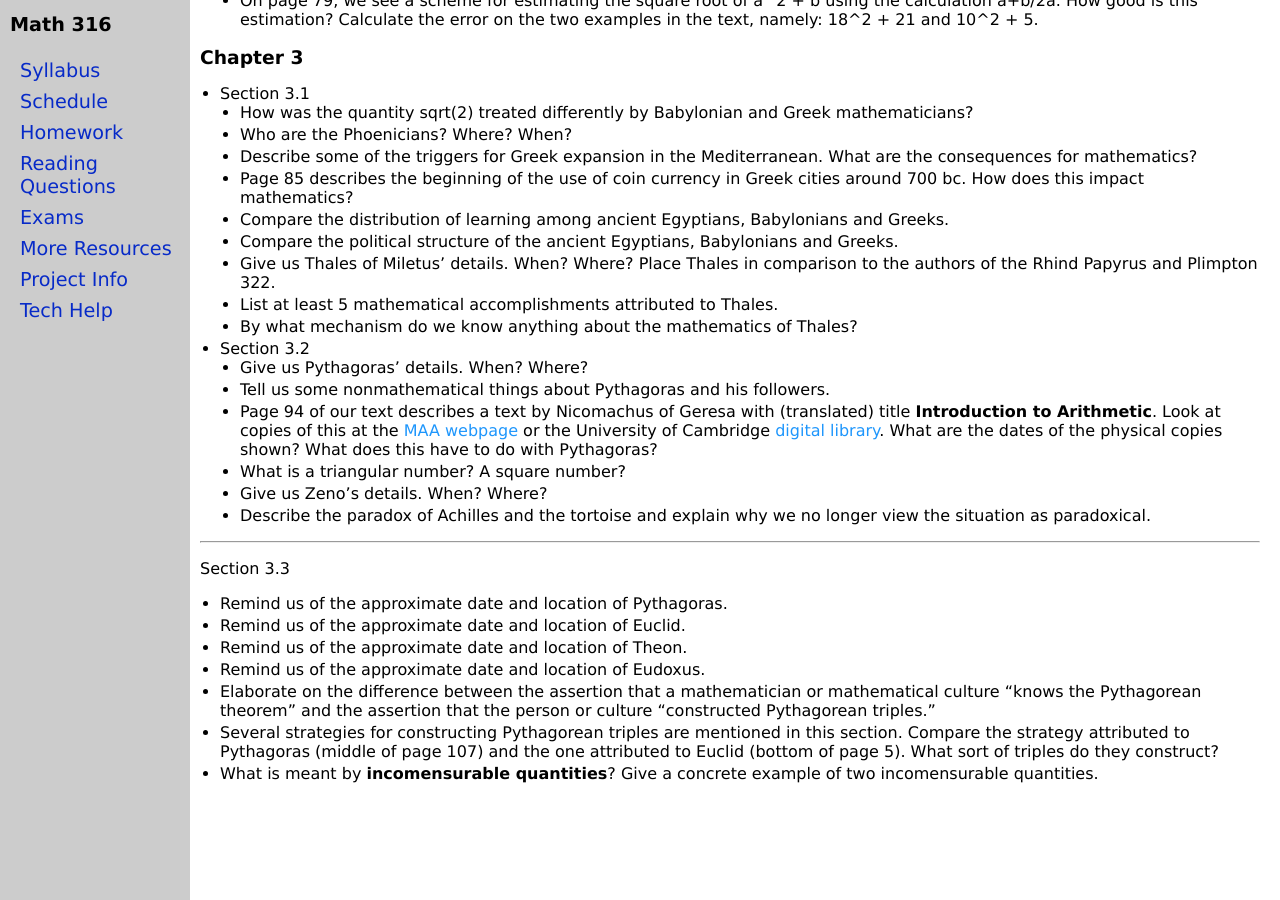
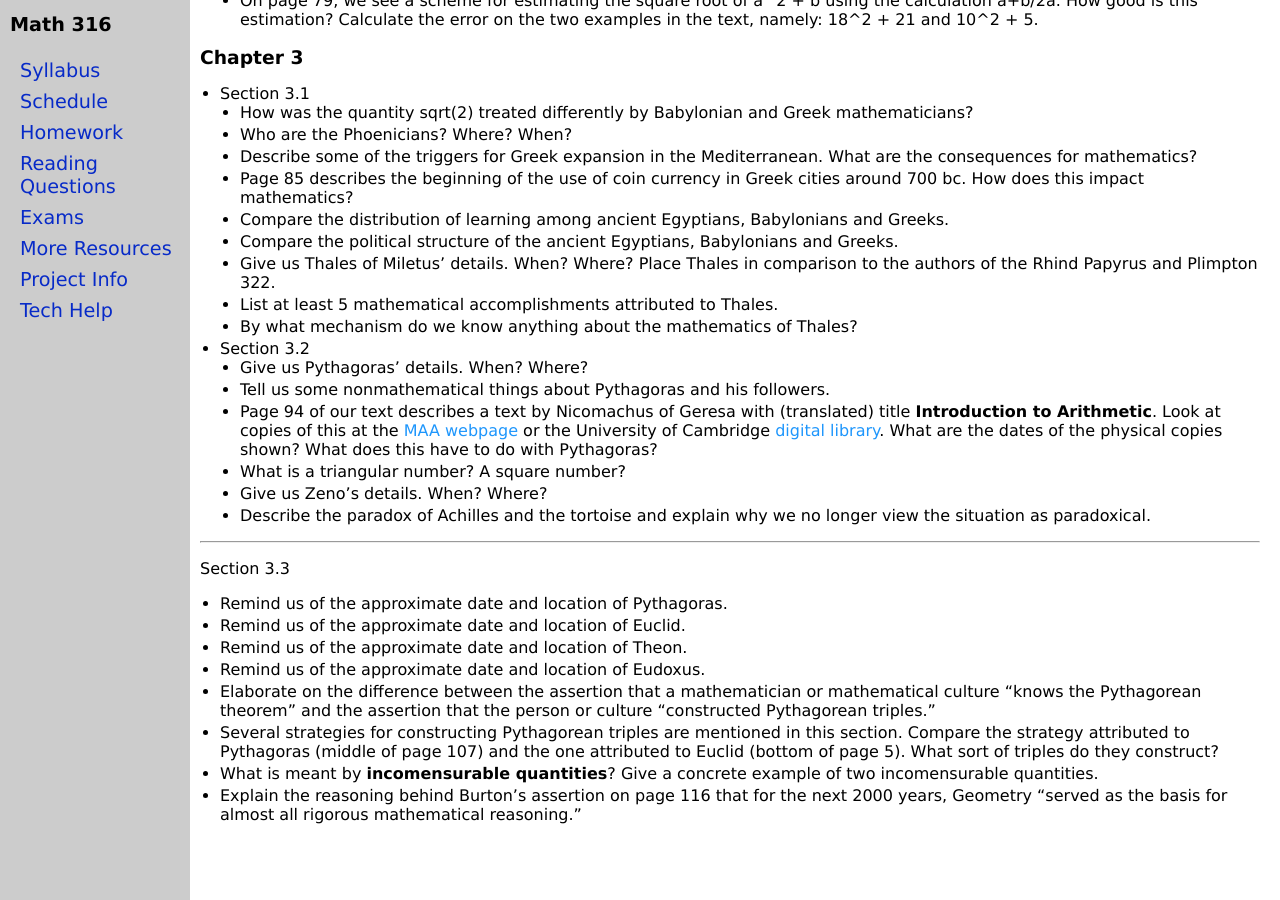
Before and after one commit to jrfaudree/HOM, a Jekyll site: the page built from rq.md, in a window 1280 px wide and 900 px high, scrolled down 1982 px. Built offline with Jekyll 4.4.1, drawn with Linux system fonts in a browser that asks for light colours.

Commit message:
Update rq.md

```diff
--- a/rq.md
+++ b/rq.md
@@ -120,5 +120,6 @@ Section 3.3
 - Elaborate on the difference between the assertion that a mathematician or mathematical culture "knows the Pythagorean theorem" and the assertion that the person or culture "constructed Pythagorean triples."
 - Several strategies for constructing Pythagorean triples are mentioned in this section. Compare the strategy attributed to Pythagoras (middle of page 107) and the one attributed to Euclid (bottom of page 5). What sort of triples do they construct?
 - What is meant by **incomensurable quantities**? Give a concrete example of two incomensurable quantities.
+- Explain the reasoning behind Burton's assertion on page 116 that for the next 2000 years, Geometry "served as the basis for almost all rigorous mathematical reasoning."
 
 <div style="padding-bottom: 40px"></div>
```
